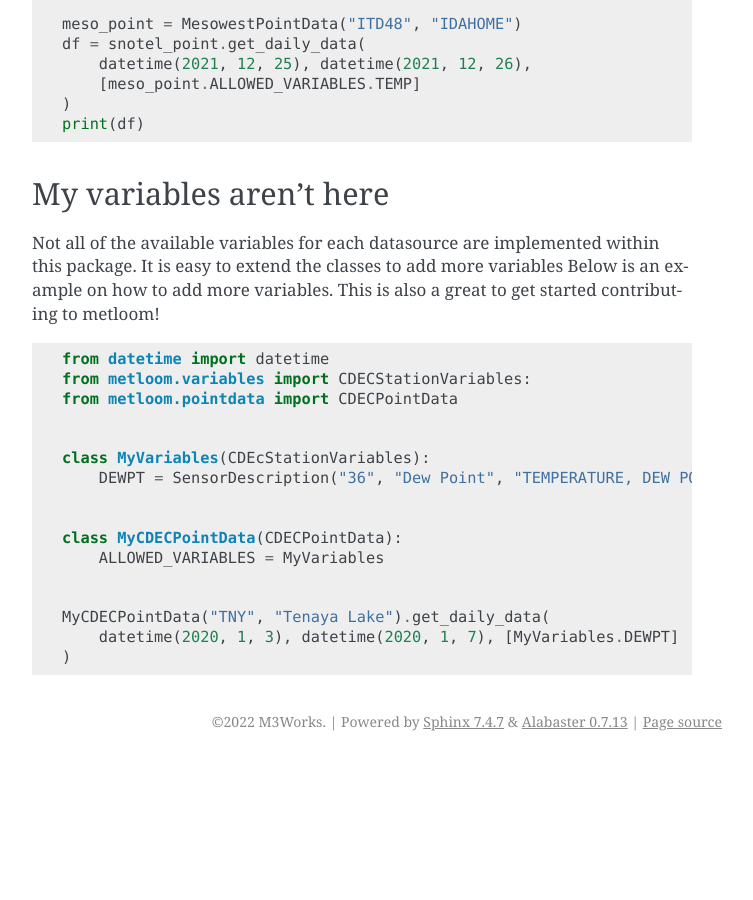
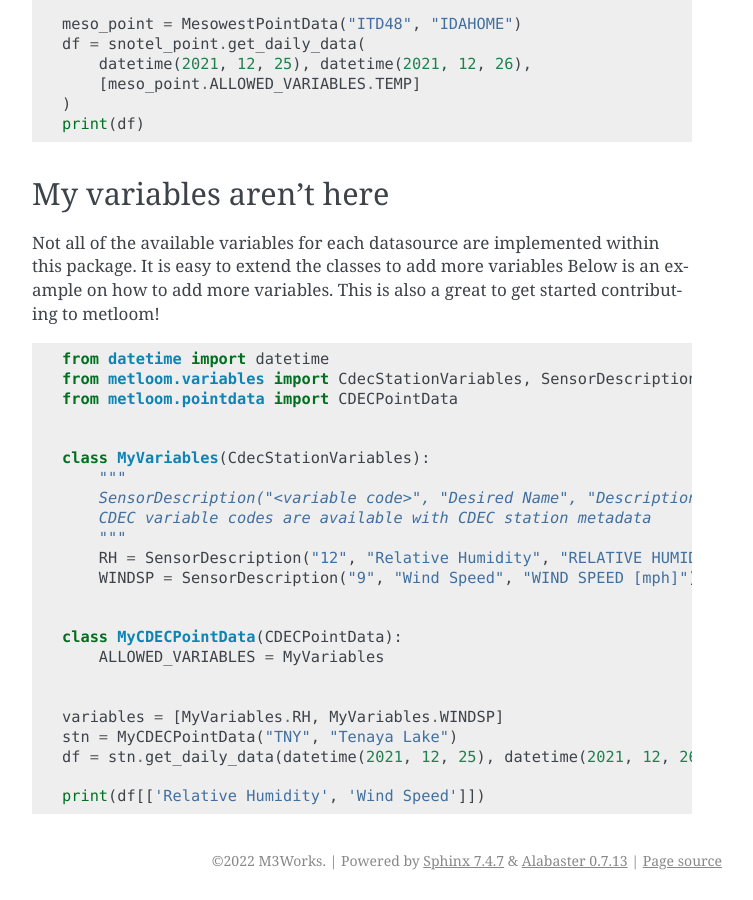
Before and after one commit to M3Works/metloom, a Sphinx documentation site: the page built from docs/usage.rst, in a window 1280 px wide and 900 px high, scrolled down 1199 px. Shown: the whole window, without its empty margins (388-1141 px from the left). Built offline with Sphinx 7.4.7, drawn with Linux system fonts in a browser that asks for light colours; pages that are not in the unit, such as notebooks, are missing from menus; before the commit the page ends 1960 px from its top, so only the background shows below that.

Commit message:
fix errors in code example and add a few comments

```diff
--- a/docs/usage.rst
+++ b/docs/usage.rst
@@ -70,18 +70,25 @@ get started contributing to metloom!
 .. code-block:: python
 
     from datetime import datetime
-    from metloom.variables import CDECStationVariables:
+    from metloom.variables import CdecStationVariables, SensorDescription
     from metloom.pointdata import CDECPointData
 
 
-    class MyVariables(CDEcStationVariables):
-        DEWPT = SensorDescription("36", "Dew Point", "TEMPERATURE, DEW POINT")
+    class MyVariables(CdecStationVariables):
+        """
+        SensorDescription("<variable code>", "Desired Name", "Description")
+        CDEC variable codes are available with CDEC station metadata
+        """
+        RH = SensorDescription("12", "Relative Humidity", "RELATIVE HUMIDITY [%]")
+        WINDSP = SensorDescription("9", "Wind Speed", "WIND SPEED [mph]")
 
 
     class MyCDECPointData(CDECPointData):
         ALLOWED_VARIABLES = MyVariables
 
 
-    MyCDECPointData("TNY", "Tenaya Lake").get_daily_data(
-        datetime(2020, 1, 3), datetime(2020, 1, 7), [MyVariables.DEWPT]
-    )
+    variables = [MyVariables.RH, MyVariables.WINDSP]
+    stn = MyCDECPointData("TNY", "Tenaya Lake")
+    df = stn.get_daily_data(datetime(2021, 12, 25), datetime(2021, 12, 26), variables)
+
+    print(df[['Relative Humidity', 'Wind Speed']])
```
